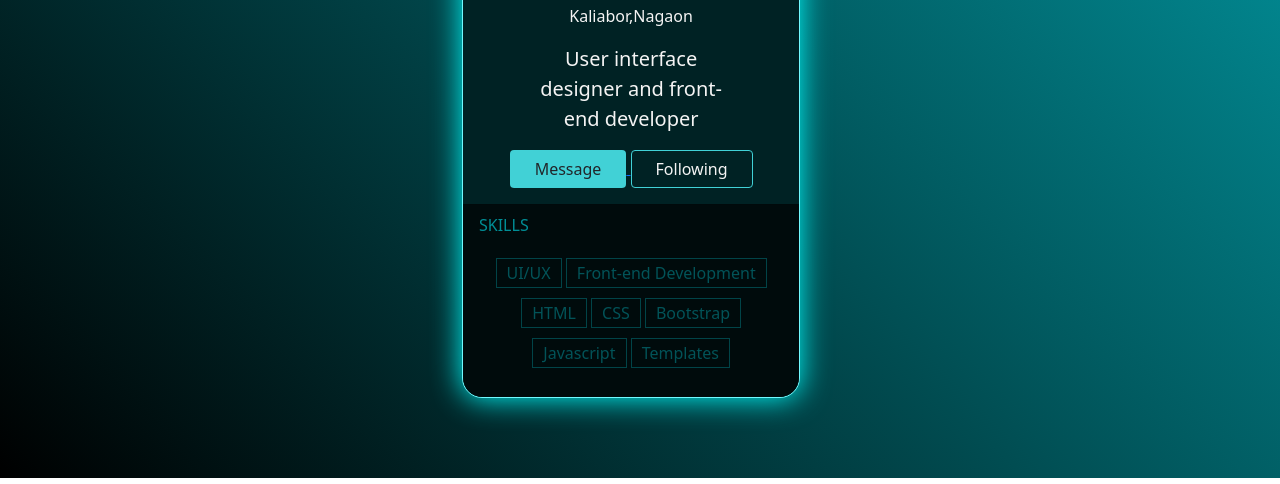
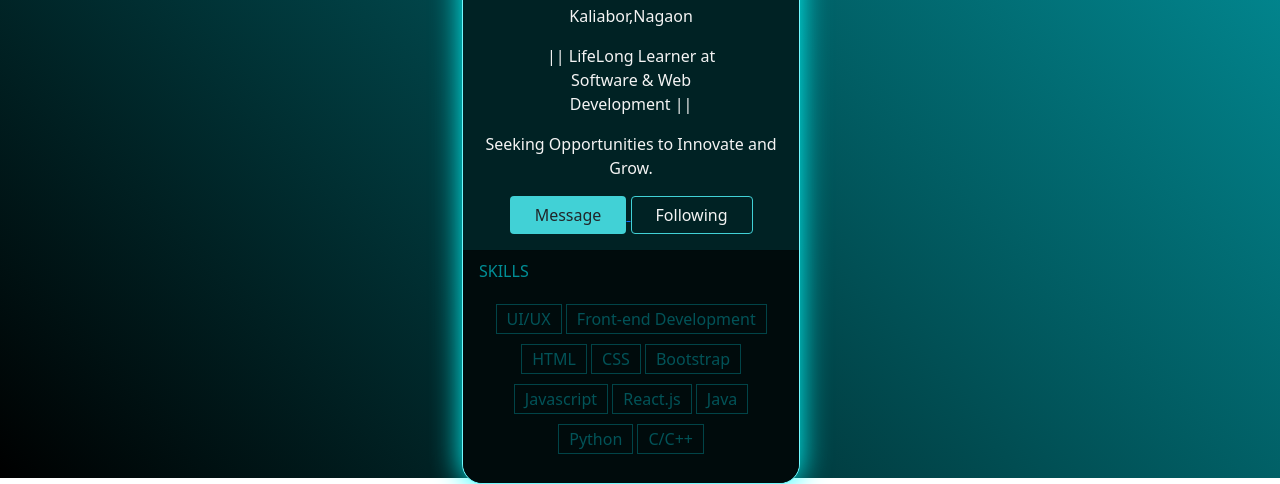
Before and after one commit to sumuahmed999/portfolio, a plain HTML site: page index.html in a window 1280 px wide. Shown: the part 322-806 px from the top of the page. Drawn offline with Linux system fonts and the light colour scheme.

Commit message:
Update index.html

```diff
--- a/index.html
+++ b/index.html
@@ -16,7 +16,8 @@
 					<div class="card-body">
 						<h2 class="text-center fw-normal">Sumu Ahmed</h2>
 						<p class="text-center fw-lighter">Kaliabor,Nagaon</p>
-						<p class="text-center px-5 lead">User interface designer and front-end developer</p>
+						<p class="text-center px-5 bold">|| LifeLong Learner at Software & Web Development ||</p>
+						<p class="text-center fw-lighter">Seeking Opportunities to Innovate and Grow.</p>
 						<div class="text-center">
 							<a href="https://api.whatsapp.com/send?phone=918753911945&text=Hello this is the starting message">
 								<button class="btn btn-cyan px-4">Message</button>
@@ -33,7 +34,10 @@
 							<li class="list-item">CSS</li>
 							<li class="list-item">Bootstrap</li>
 							<li class="list-item">Javascript</li>
-							<li class="list-item">Templates</li>
+							<li class="list-item">React.js</li>
+							<li class="list-item">Java</li>
+							<li class="list-item">Python</li>
+							<li class="list-item">C/C++</li>
 						</ul>
 					</div>
 				</div>
```
